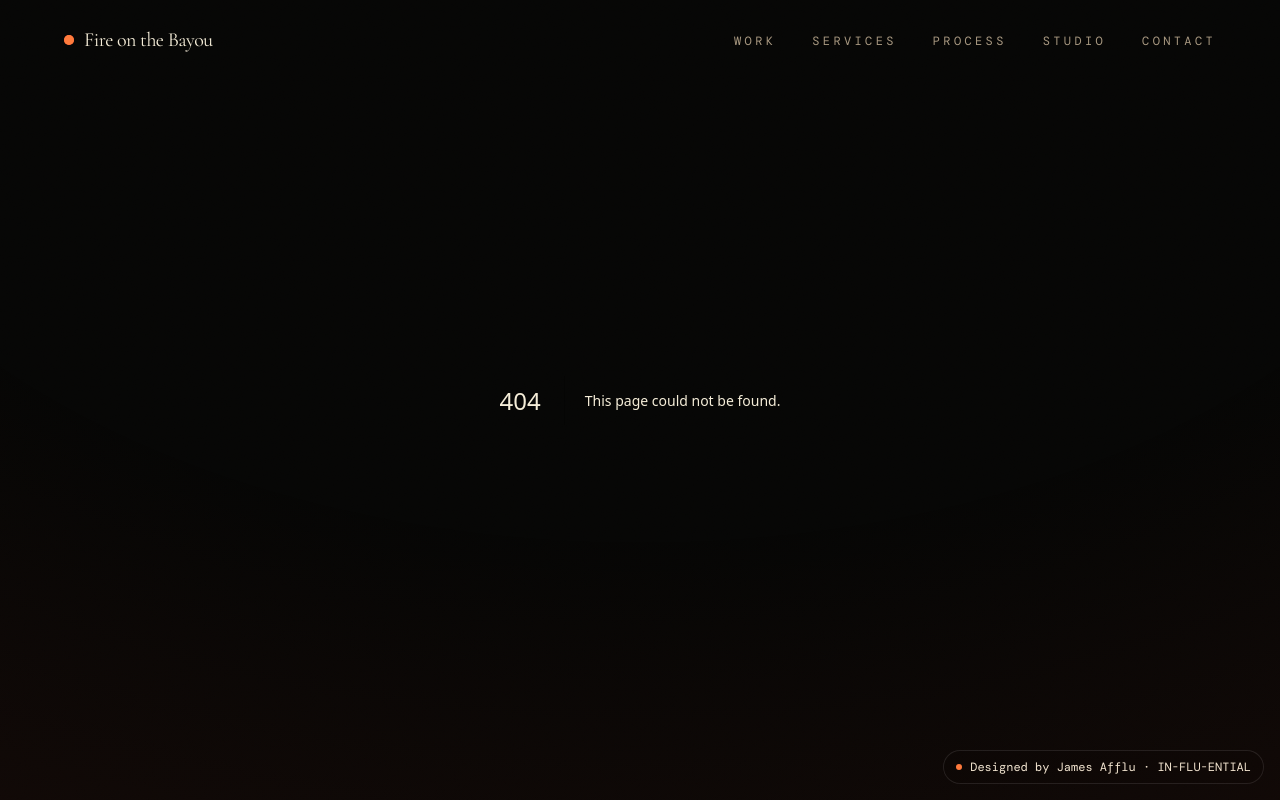
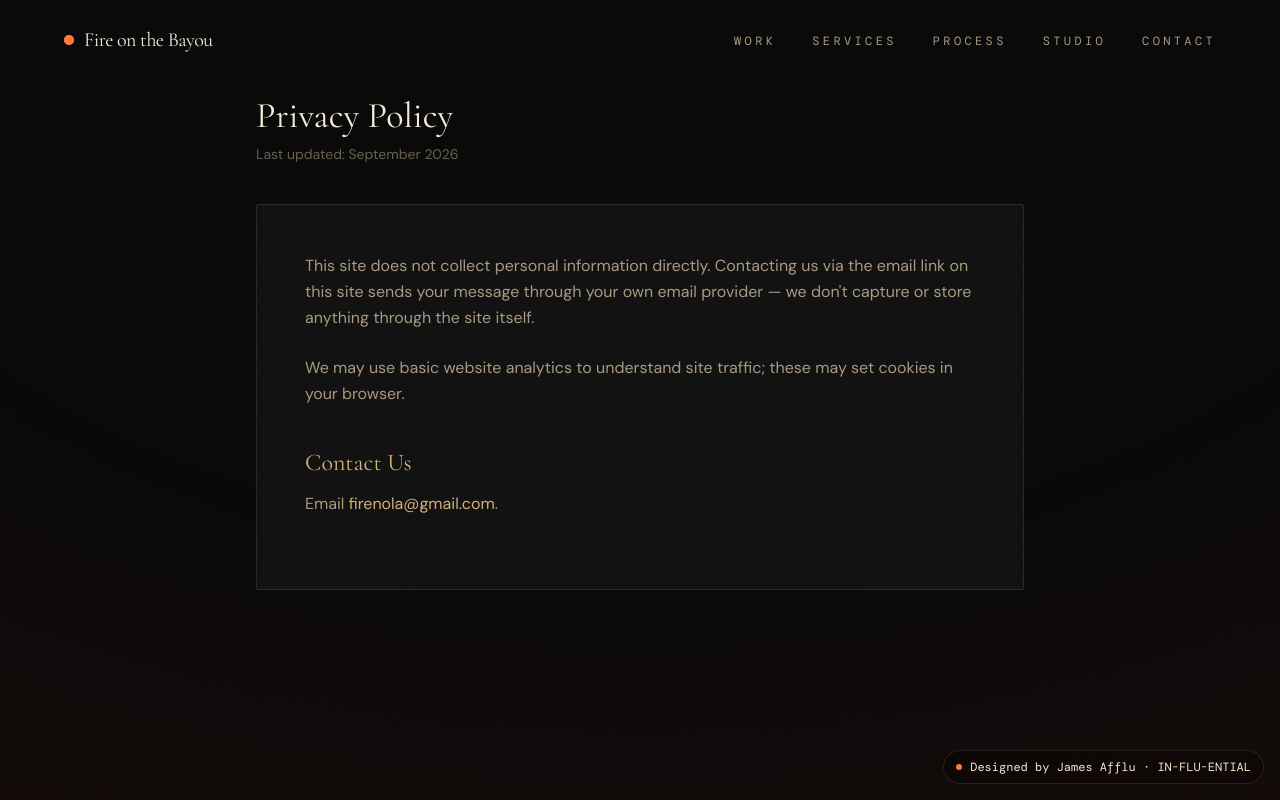
Before and after one commit to flu-wop/fireonthebayou, a Next.js app: page /privacy in a window 1280 px wide. Before the commit this address had no page. Shown: the top 800 px of the page. Built offline with nearby package versions, Linux system fonts and the light colour scheme.

Commit message:
Add Privacy Policy and Terms of Service pages — reviewed content

```diff
--- /dev/null
+++ b/src/app/privacy/page.tsx
@@ -0,0 +1,29 @@
+import type { Metadata } from "next";
+
+export const metadata: Metadata = {
+  title: "Privacy Policy",
+  description: "Fire on the Bayou privacy policy.",
+};
+
+export default function Page() {
+  return (
+    <div className="min-h-screen bg-studio-black py-24 px-6">
+      <div className="max-w-3xl mx-auto">
+        <h1 className="font-display text-4xl text-cream mb-2">Privacy Policy</h1>
+        <p className="text-mist/60 text-sm mb-10">Last updated: September 2026</p>
+        <div className="bg-charcoal border border-border rounded-sm p-8 sm:p-12">
+          <p className="text-mist leading-relaxed mb-6">
+            This site does not collect personal information directly. Contacting us via the email link on this site sends your message through your own email provider — we don't capture or store anything through the site itself.
+          </p>
+          <p className="text-mist leading-relaxed mb-6">
+            We may use basic website analytics to understand site traffic; these may set cookies in your browser.
+          </p>
+          <h2 className="font-display text-2xl text-gold mt-10 mb-3">Contact Us</h2>
+          <p className="text-mist leading-relaxed mb-6">
+            Email <a href="mailto:firenola@gmail.com" className="text-gold hover:underline">firenola@gmail.com</a>.
+          </p>
+        </div>
+      </div>
+    </div>
+  );
+}
--- /dev/null
+++ b/src/app/terms/page.tsx
@@ -0,0 +1,26 @@
+import type { Metadata } from "next";
+
+export const metadata: Metadata = {
+  title: "Terms of Service",
+  description: "Fire on the Bayou terms of service.",
+};
+
+export default function Page() {
+  return (
+    <div className="min-h-screen bg-studio-black py-24 px-6">
+      <div className="max-w-3xl mx-auto">
+        <h1 className="font-display text-4xl text-cream mb-2">Terms of Service</h1>
+        <p className="text-mist/60 text-sm mb-10">Last updated: September 2026</p>
+        <div className="bg-charcoal border border-border rounded-sm p-8 sm:p-12">
+          <p className="text-mist leading-relaxed mb-6">
+            This site showcases Fire on the Bayou's production work and services. All content, images, and project material shown are the property of Fire on the Bayou and may not be reproduced without permission.
+          </p>
+          <h2 className="font-display text-2xl text-gold mt-10 mb-3">Contact Us</h2>
+          <p className="text-mist leading-relaxed mb-6">
+            Email <a href="mailto:firenola@gmail.com" className="text-gold hover:underline">firenola@gmail.com</a>.
+          </p>
+        </div>
+      </div>
+    </div>
+  );
+}
```
